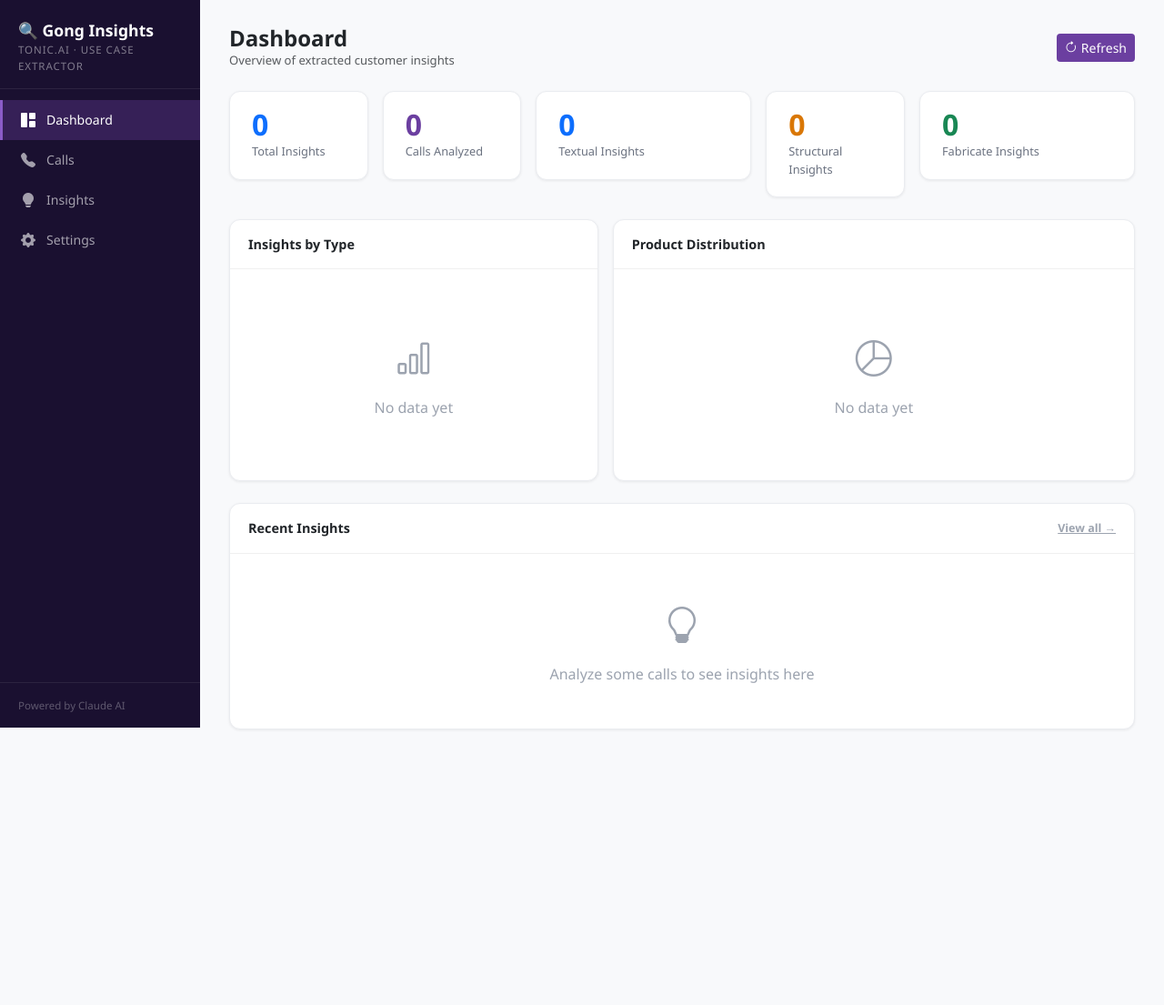
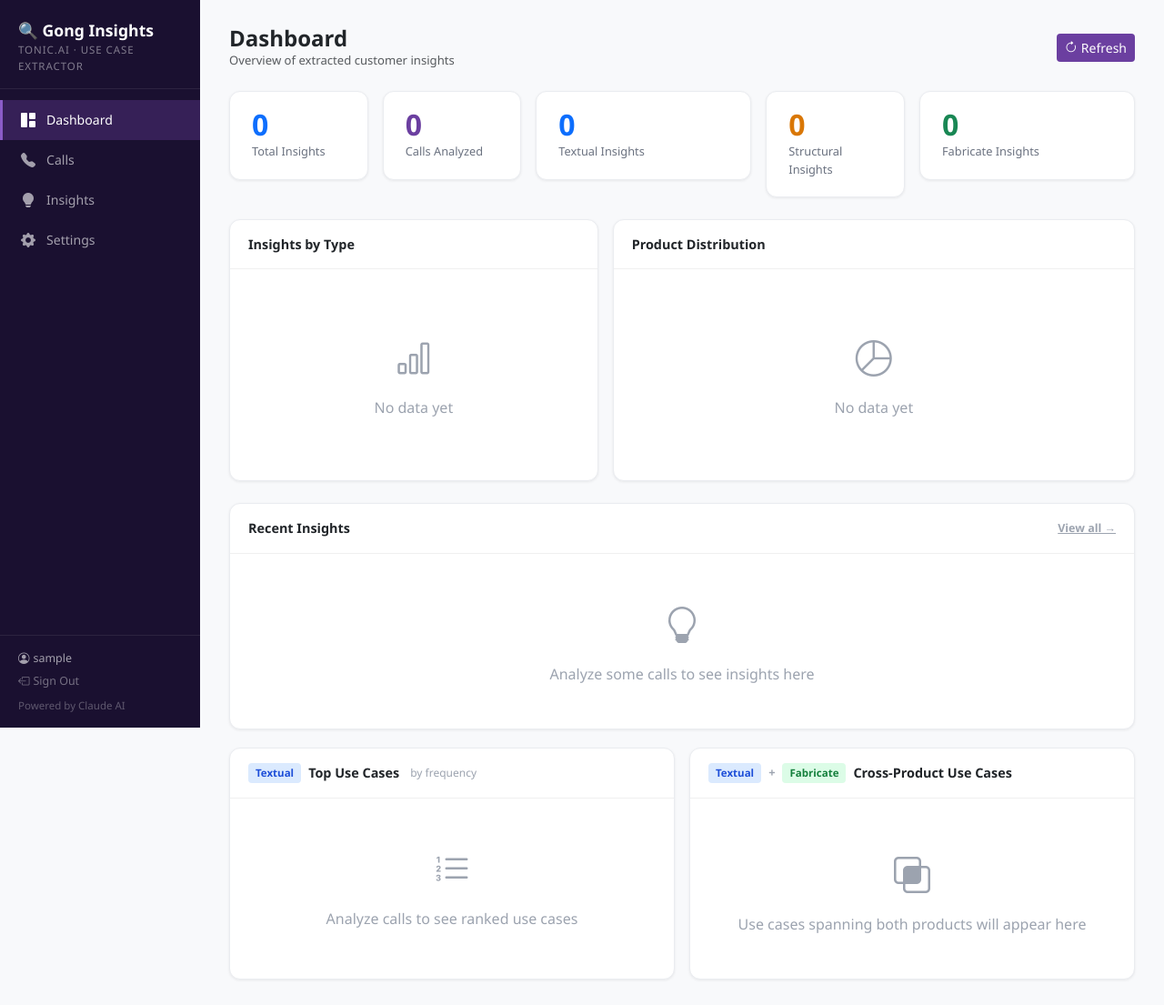
Before and after one commit to whitmoses/gong-insights, a Flask app: page / in a window 1280 px wide. Shown: the whole page at 91% size. Before the commit the page ends 802 px from the top, so only its background shows below. Run offline with Flask 3, Linux system fonts and the light colour scheme; the visitor is signed in with stand-in values (Sample User, id 1); data that the repository does not hold is empty; some libraries are stand-ins or nearby versions.

Commit message:
Add files via upload

```diff
--- a/templates/index.html
+++ b/templates/index.html
@@ -98,6 +98,12 @@
     <a href="#" class="nav-link-side" data-page="settings"><i class="bi bi-gear-fill"></i> Settings</a>
   </div>
   <div style="padding: 16px 20px; border-top: 1px solid rgba(255,255,255,0.08);">
+    <div style="font-size: 0.78rem; color: rgba(255,255,255,0.6); margin-bottom: 6px; white-space: nowrap; overflow: hidden; text-overflow: ellipsis;">
+      <i class="bi bi-person-circle me-1"></i>{{ session.get('user_name', '') }}
+    </div>
+    <a href="/logout" style="display:block; font-size:0.78rem; color:rgba(255,255,255,0.4); text-decoration:none; margin-bottom:8px;" onmouseover="this.style.color='#fff'" onmouseout="this.style.color='rgba(255,255,255,0.4)'">
+      <i class="bi bi-box-arrow-left me-1"></i>Sign Out
+    </a>
     <div style="font-size: 0.72rem; color: rgba(255,255,255,0.3);">Powered by Claude AI</div>
   </div>
 </nav>
@@ -142,6 +148,35 @@
         <a href="#" style="font-size:0.78rem;color:#9CA3AF;" onclick="navTo('insights')">View all →</a>
       </div>
       <div class="panel-body p-0" id="recent-insights"><div class="empty-state"><i class="bi bi-lightbulb"></i>Analyze some calls to see insights here</div></div>
+    </div>
+
+    <!-- Ranked Use Case Lists -->
+    <div class="row g-3 mt-1">
+      <div class="col-md-6">
+        <div class="panel h-100">
+          <div class="panel-header d-flex align-items-center gap-2">
+            <span class="badge-textual" style="background:#DBEAFE;color:#1D4ED8;font-weight:600;font-size:0.72rem;padding:2px 8px;border-radius:4px;">Textual</span>
+            Top Use Cases <span style="font-size:0.75rem;color:#9CA3AF;font-weight:400;margin-left:4px;">by frequency</span>
+          </div>
+          <div class="panel-body p-0" id="textual-ranked-list">
+            <div class="empty-state"><i class="bi bi-list-ol"></i>Analyze calls to see ranked use cases</div>
+          </div>
+        </div>
+      </div>
+      <div class="col-md-6">
+        <div class="panel h-100">
+          <div class="panel-header d-flex align-items-center gap-2">
+            <span style="background:#DBEAFE;color:#1D4ED8;font-weight:600;font-size:0.72rem;padding:2px 8px;border-radius:4px;">Textual</span>
+            <span style="color:#9CA3AF;font-size:0.8rem;">+</span>
+            <span style="background:#DCFCE7;color:#15803D;font-weight:600;font-size:0.72rem;padding:2px 8px;border-radius:4px;">Fabricate</span>
+            Cross-Product Use Cases
+          </div>
+          <div style="font-size:0.75rem;color:#9CA3AF;padding:6px 16px 0;" id="cross-product-subtitle"></div>
+          <div class="panel-body p-0" id="cross-product-list">
+            <div class="empty-state"><i class="bi bi-intersect"></i>Use cases spanning both products will appear here</div>
+          </div>
+        </div>
+      </div>
     </div>
   </div>
 
@@ -366,6 +401,41 @@ async function refreshDashboard() {
       recentEl.innerHTML = data.recent_insights.map(i => insightCardHTML(i)).join('');
     }
   } catch(e) { toast('Failed to load dashboard', 'error'); }
+
+  // Load ranked use case lists
+  try {
+    const r2 = await fetch('/api/insights/ranked-use-cases');
+    const d2 = await r2.json();
+
+    // Textual ranked list
+    const textualEl = document.getElementById('textual-ranked-list');
+    if (!d2.textual_ranked?.length) {
+      textualEl.innerHTML = `<div class="empty-state"><i class="bi bi-list-ol"></i>Analyze calls to see ranked use cases</div>`;
+    } else {
+      textualEl.innerHTML = `<ol style="margin:0;padding:12px 16px 12px 36px;">` +
+        d2.textual_ranked.map(u => {
+          const callCount = u.call_count > 1 ? `<span style="font-size:0.72rem;color:#9CA3AF;margin-left:6px;">${u.call_count} calls</span>` : '';
+          return `<li style="font-size:0.83rem;padding:6px 0;border-bottom:1px solid #f3f4f6;line-height:1.4;">${u.content}${callCount}</li>`;
+        }).join('') + `</ol>`;
+    }
+
+    // Cross-product list
+    const crossEl = document.getElementById('cross-product-list');
+    const subtitleEl = document.getElementById('cross-product-subtitle');
+    if (!d2.cross_product?.length) {
+      crossEl.innerHTML = `<div class="empty-state"><i class="bi bi-intersect"></i>Use cases spanning both products will appear here</div>`;
+      subtitleEl.textContent = '';
+    } else {
+      subtitleEl.textContent = `From ${d2.cross_product_call_count} call${d2.cross_product_call_count !== 1 ? 's' : ''} mentioning both products`;
+      crossEl.innerHTML = `<ol style="margin:0;padding:12px 16px 12px 36px;">` +
+        d2.cross_product.map(u => {
+          const productColor = u.product === 'Textual' ? '#1D4ED8' : '#15803D';
+          const productBg = u.product === 'Textual' ? '#DBEAFE' : '#DCFCE7';
+          const badge = `<span style="background:${productBg};color:${productColor};font-size:0.68rem;font-weight:600;padding:1px 6px;border-radius:3px;margin-left:6px;">${u.product}</span>`;
+          return `<li style="font-size:0.83rem;padding:6px 0;border-bottom:1px solid #f3f4f6;line-height:1.4;">${u.content}${badge}</li>`;
+        }).join('') + `</ol>`;
+    }
+  } catch(e) { console.error('Failed to load ranked use cases', e); }
 }
 
 function setDefaultDates() {
```
